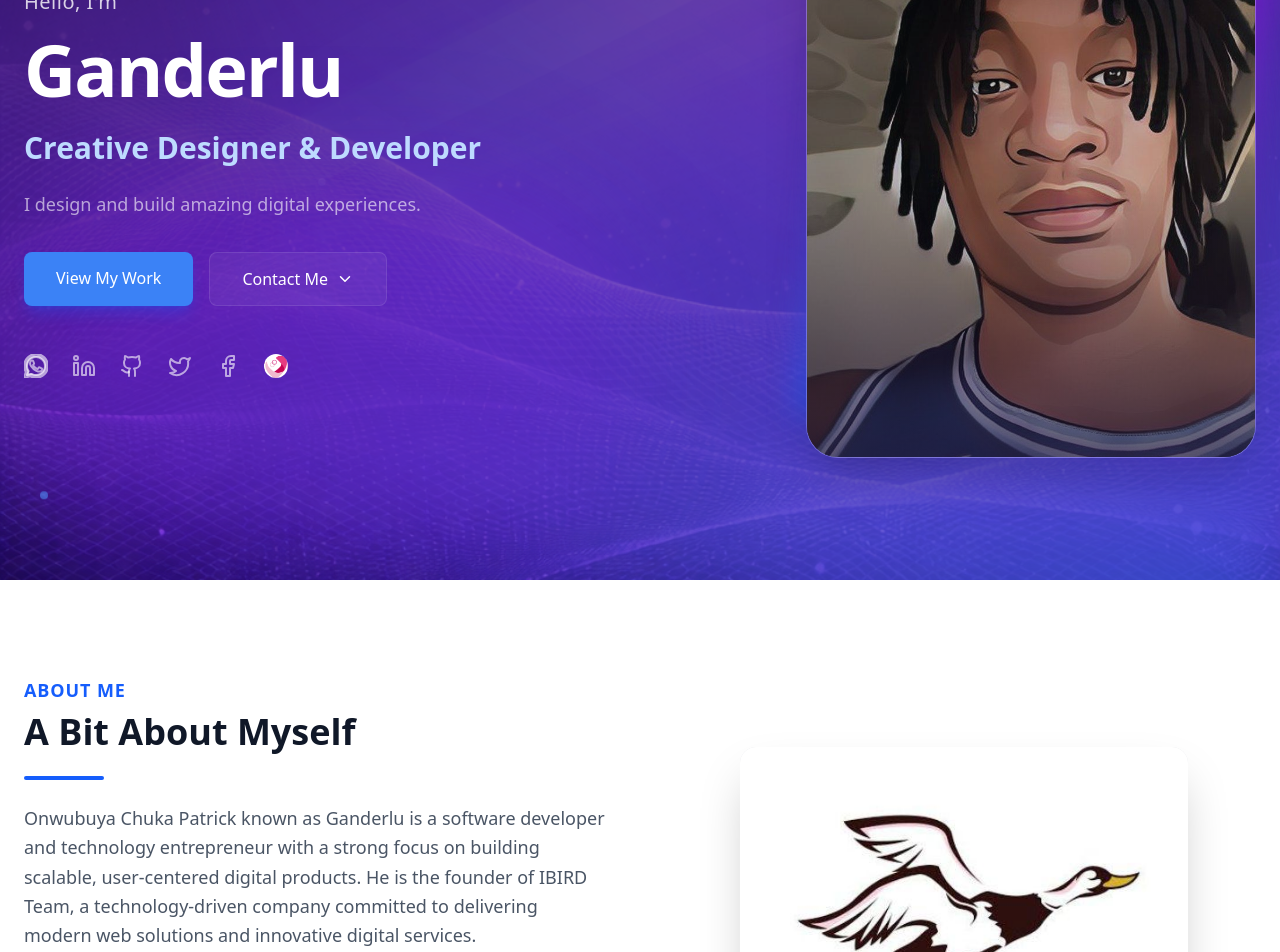
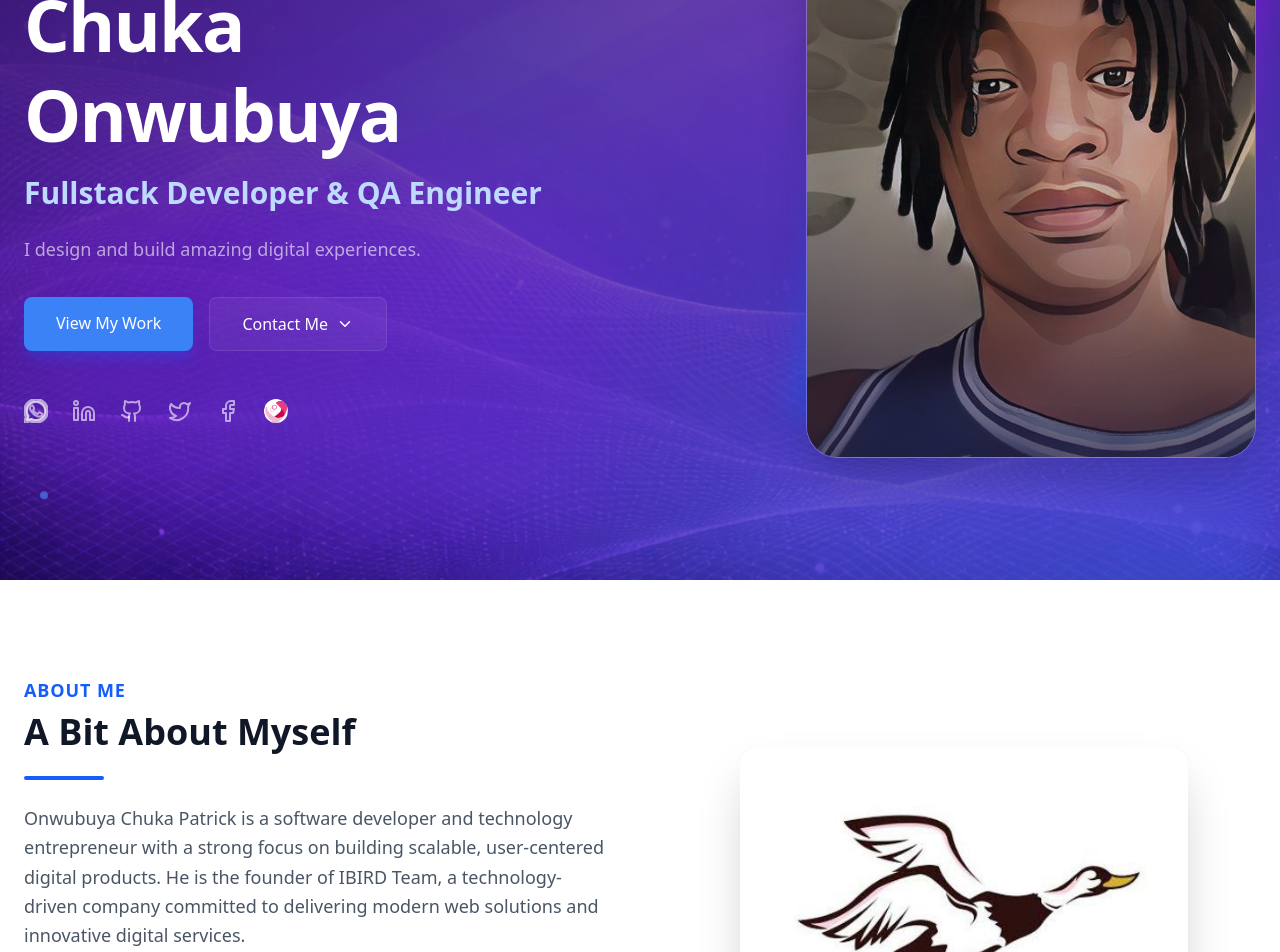
Before and after one commit to Ganderlu/portFolio, a Next.js app: page / in a window 1280 px wide. Shown: the part 220-1172 px from the top of the page. Built offline with nearby package versions, Linux system fonts and the light colour scheme.

Commit message:
fix: update personal information in About and Hero components

```diff
--- a/app/components/About.tsx
+++ b/app/components/About.tsx
@@ -12,7 +12,7 @@ export default function About() {
             </h2>
             <div className="w-20 h-1 bg-blue-600 mb-6 rounded-full"></div>
             <p className="text-gray-600 leading-relaxed text-lg mb-6">
-              Onwubuya Chuka Patrick known as Ganderlu is a software developer
+              Onwubuya Chuka Patrick is a software developer
               and technology entrepreneur with a strong focus on building
               scalable, user-centered digital products. He is the founder of
               IBIRD Team, a technology-driven company committed to delivering
--- a/app/components/Hero.tsx
+++ b/app/components/Hero.tsx
@@ -47,7 +47,7 @@ const SocialLinks = ({ className = "" }: { className?: string }) => (
       <WhatsAppIcon size={24} />
     </a>
     <a
-      href="https://www.linkedin.com/in/ibird"
+      href="https://www.linkedin.com/in/chuka-onwubuya-4674b9163"
       target="_blank"
       rel="noopener noreferrer"
       className="text-white/60 hover:text-white transition-colors transform hover:scale-110"
@@ -122,10 +122,10 @@ export default function Hero() {
               Hello, I'm
             </h2>
             <h1 className="text-5xl md:text-7xl font-bold text-white mb-4 tracking-tight leading-tight">
-              Ganderlu
+              Chuka Onwubuya
             </h1>
             <h3 className="text-2xl md:text-3xl text-blue-200 font-semibold mb-6">
-              Creative Designer & Developer
+              Fullstack Developer & QA Engineer
             </h3>
             <p className="text-white/60 max-w-lg text-lg leading-relaxed">
               I design and build amazing digital experiences.
```
